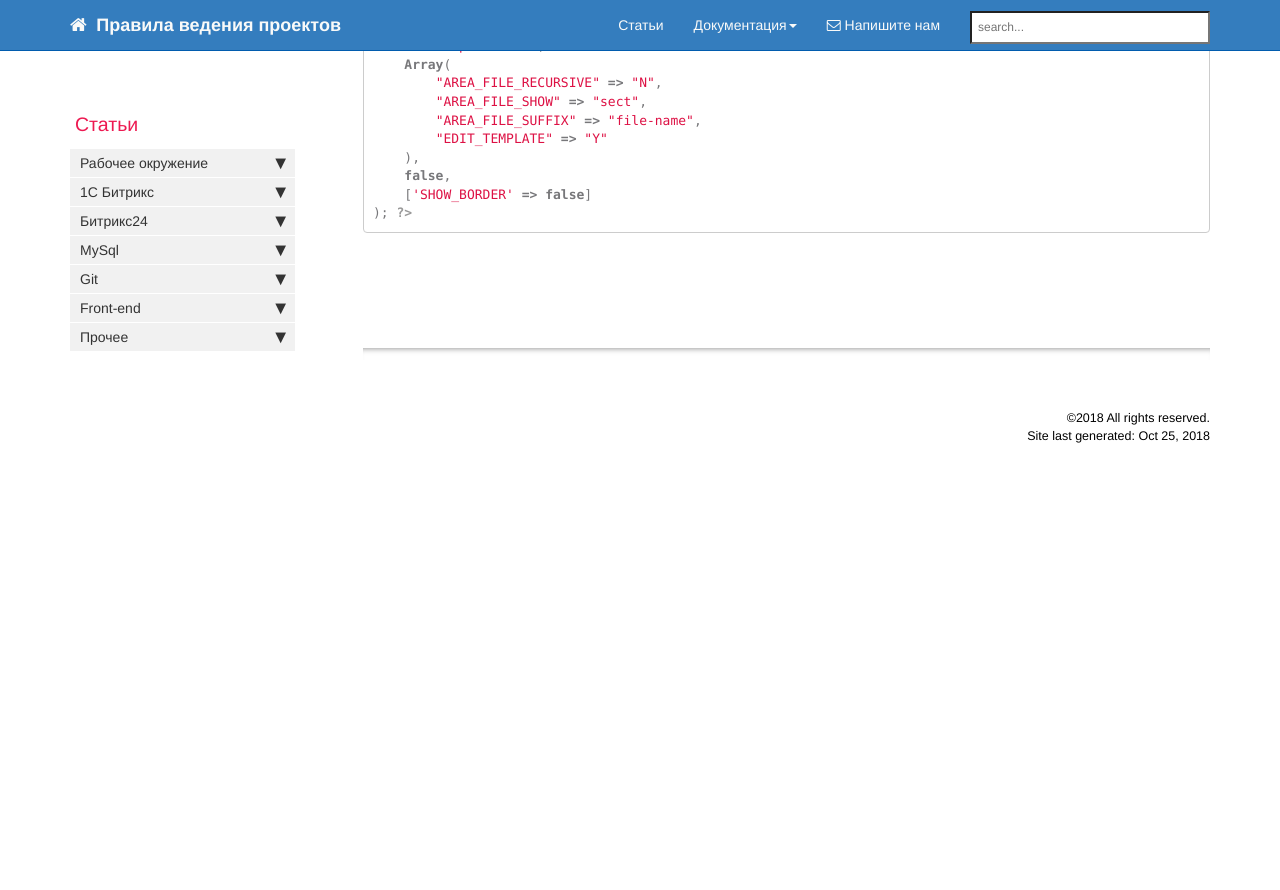
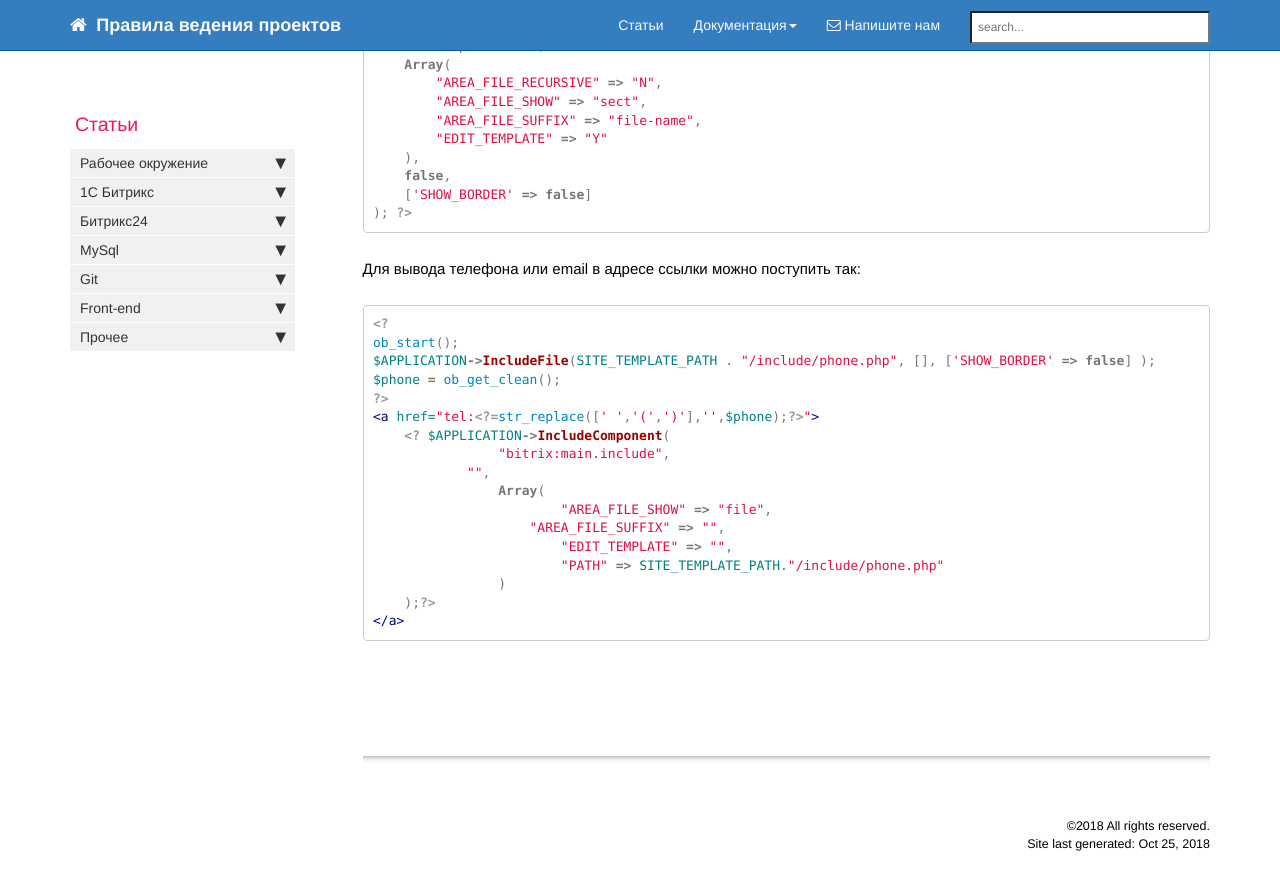
Before and after one commit to gdecider/gdecider.github.io, a Jekyll site: the page built from pages/articles/articles-bx-main-include-preload.md, in a window 1280 px wide and 900 px high, scrolled down 1165 px. Shown: the top 890 px of the window. Built offline with Jekyll 4.4.1, drawn with Linux system fonts in a browser that asks for light colours; nearby versions of some CDN libraries; comment, search, counter and statistics services are not loaded; before the commit the page ends 1661 px from its top, so only the background shows below that.

Commit message:
Update articles-bx-main-include-preload.md

````diff
--- a/pages/articles/articles-bx-main-include-preload.md
+++ b/pages/articles/articles-bx-main-include-preload.md
@@ -63,3 +63,25 @@ if ($arResult["FILE"] <> '') {
     ['SHOW_BORDER' => false]
 ); ?>
 ```
+
+Для вывода телефона или email в адресе ссылки можно поступить так:
+
+```php
+<?
+ob_start();
+$APPLICATION->IncludeFile(SITE_TEMPLATE_PATH . "/include/phone.php", [], ['SHOW_BORDER' => false] );
+$phone = ob_get_clean();
+?>
+<a href="tel:<?=str_replace([' ','(',')'],'',$phone);?>">
+    <? $APPLICATION->IncludeComponent(
+		"bitrix:main.include",
+	    "",
+		Array(
+			"AREA_FILE_SHOW" => "file",
+		    "AREA_FILE_SUFFIX" => "",
+			"EDIT_TEMPLATE" => "",
+			"PATH" => SITE_TEMPLATE_PATH."/include/phone.php"
+		)
+    );?>
+</a>
+```
````
